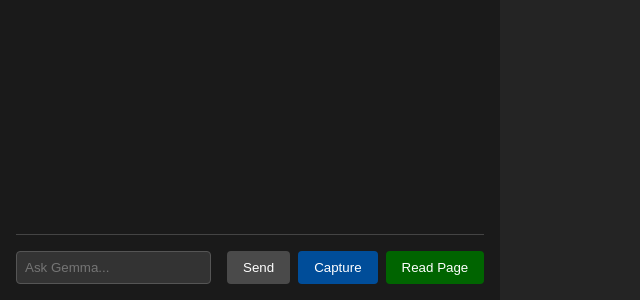
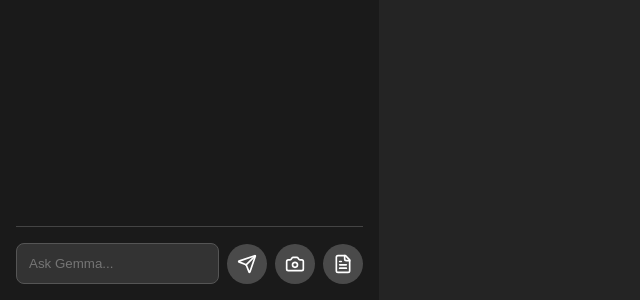
Before and after one commit to besch/gemma-chrome-extension, a React (Vite) app: page / in a window 1280 px wide. Shown: the part 500-800 px from the top of the page, without its empty margins (0-640 px from the left). Built offline with nearby package versions, Linux system fonts and the light colour scheme.

Commit message:
image works

```diff
--- a/package.json
+++ b/package.json
@@ -10,6 +10,7 @@
     "preview": "vite preview"
   },
   "dependencies": {
+    "lucide-react": "^0.522.0",
     "react": "^18.2.0",
     "react-dom": "^18.2.0"
   },
--- a/src/App.css
+++ b/src/App.css
@@ -13,6 +13,7 @@
   flex-direction: column;
   padding: 1rem;
   overflow: hidden;
+  height: 100%;
 }
 
 .messages {
@@ -22,6 +23,7 @@
   display: flex;
   flex-direction: column;
   gap: 1rem;
+  margin-bottom: 1rem;
 }
 
 .message {
@@ -49,38 +51,54 @@
 
 .input-area {
   display: flex;
+  align-items: center;
+  gap: 0.5rem;
   padding-top: 1rem;
   border-top: 1px solid #444;
+  flex-wrap: wrap;
 }
 
 .input-area input {
-  flex-grow: 1;
+  flex: 1 1 100px; /* Allow shrinking but prefer a base size */
   background-color: #333;
   border: 1px solid #555;
   color: white;
-  padding: 0.5rem;
-  border-radius: 4px;
-  margin-right: 0.5rem;
+  padding: 0.75rem;
+  border-radius: 8px;
+  min-width: 0;
 }
 
-.input-area button {
+.input-area input:disabled {
+  background-color: #444;
+  cursor: not-allowed;
+}
+
+.action-buttons {
+  display: flex;
+  gap: 0.5rem;
+}
+
+.icon-btn {
+  display: flex;
+  align-items: center;
+  justify-content: center;
   background-color: #4a4a4a;
   color: white;
   border: none;
-  padding: 0.5rem 1rem;
-  border-radius: 4px;
+  padding: 0.5rem;
+  width: 40px;
+  height: 40px;
+  border-radius: 50%;
   cursor: pointer;
-  margin-left: 0.5rem;
+  transition: background-color 0.2s;
 }
 
-#capture-btn {
-  background-color: #004d99;
+.icon-btn:hover:not(:disabled) {
+  background-color: #5a5a5a;
 }
 
-#read-page-btn {
-  background-color: #006400;
+.icon-btn:disabled {
+  background-color: #333;
+  color: #777;
+  cursor: not-allowed;
 }
-
-.input-area button:hover {
-  background-color: #5a5a5a;
-}
--- a/src/App.tsx
+++ b/src/App.tsx
@@ -1,4 +1,5 @@
 import { useState, useEffect } from "react";
+import { Camera, FileText, Send } from "lucide-react";
 import "./App.css";
 
 interface Message {
@@ -15,6 +16,7 @@ function App() {
 
   useEffect(() => {
     const listener = (message: any) => {
+      setLoading(false); // Stop loading when any response comes back
       if (message.type === "captureResponse") {
         if (message.error) {
           console.error("Capture failed:", message.error);
@@ -32,6 +34,17 @@ function App() {
           };
           setMessages((prevMessages) => [...prevMessages, userMessage]);
         }
+      } else if (message.type === "textResponse") {
+        if (message.error) {
+          const errorMessage: Message = {
+            text: `Error reading page: ${message.error}`,
+            sender: "bot",
+          };
+          setMessages((prevMessages) => [...prevMessages, errorMessage]);
+        } else if (message.text) {
+          const prompt = `Please summarize the following text:\n\n${message.text}`;
+          setInput(prompt);
+        }
       }
     };
     chrome.runtime.onMessage.addListener(listener);
@@ -40,30 +53,14 @@ function App() {
     };
   }, []);
 
-  const handleCapture = () => {
-    chrome.runtime.sendMessage({ type: "captureScreen" });
+  const handleActionClick = (type: "captureScreen" | "getText") => {
+    setLoading(true);
+    chrome.runtime.sendMessage({ type });
   };
 
   const handleReadPage = () => {
-    chrome.tabs.query({ active: true, currentWindow: true }, (tabs) => {
-      if (tabs[0] && tabs[0].id) {
-        chrome.tabs.sendMessage(tabs[0].id, { type: "getText" }, (response) => {
-          if (chrome.runtime.lastError) {
-            console.error(chrome.runtime.lastError.message);
-            const errorMessage: Message = {
-              text: `Error reading page: ${chrome.runtime.lastError.message}`,
-              sender: "bot",
-            };
-            setMessages((prevMessages) => [...prevMessages, errorMessage]);
-          } else if (response && response.text) {
-            const prompt = `Please summarize the following text:\n\n${response.text}`;
-            setInput(prompt);
-            // Optionally, send it to the LLM automatically
-            // handleSend();
-          }
-        });
-      }
-    });
+    setLoading(true);
+    chrome.runtime.sendMessage({ type: "getText" });
   };
 
   const handleSend = async () => {
@@ -166,19 +163,29 @@ function App() {
             placeholder={loading ? "Gemma is thinking..." : "Ask Gemma..."}
             disabled={loading}
           />
-          <button onClick={handleSend} disabled={loading}>
-            {loading ? "..." : "Send"}
-          </button>
-          <button id="capture-btn" onClick={handleCapture} disabled={loading}>
-            Capture
-          </button>
-          <button
-            id="read-page-btn"
-            onClick={handleReadPage}
-            disabled={loading}
-          >
-            Read Page
-          </button>
+          <div className="action-buttons">
+            <button
+              className="icon-btn"
+              onClick={handleSend}
+              disabled={loading}
+            >
+              <Send size={20} />
+            </button>
+            <button
+              className="icon-btn"
+              onClick={() => handleActionClick("captureScreen")}
+              disabled={loading}
+            >
+              <Camera size={20} />
+            </button>
+            <button
+              className="icon-btn"
+              onClick={() => handleActionClick("getText")}
+              disabled={loading}
+            >
+              <FileText size={20} />
+            </button>
+          </div>
         </div>
       </div>
     </div>
--- a/src/content.ts
+++ /dev/null
@@ -1,6 +0,0 @@
-chrome.runtime.onMessage.addListener((message, _sender, sendResponse) => {
-  if (message.type === "getText") {
-    const text = document.body.innerText;
-    sendResponse({ text });
-  }
-});
--- a/vite.config.ts
+++ b/vite.config.ts
@@ -9,15 +9,11 @@ export default defineConfig({
       input: {
         main: "index.html",
         background: "src/background.ts",
-        content: "src/content.ts",
       },
       output: {
         entryFileNames: (chunkInfo) => {
           if (chunkInfo.name === "background") {
             return "background.js";
-          }
-          if (chunkInfo.name === "content") {
-            return "content.js";
           }
           return "assets/[name].js";
         },
```
Also changed, not shown: src/background.ts (+37 -20 lines), public/manifest.json, 1 other file (tests, documents, lock files or other folders).
